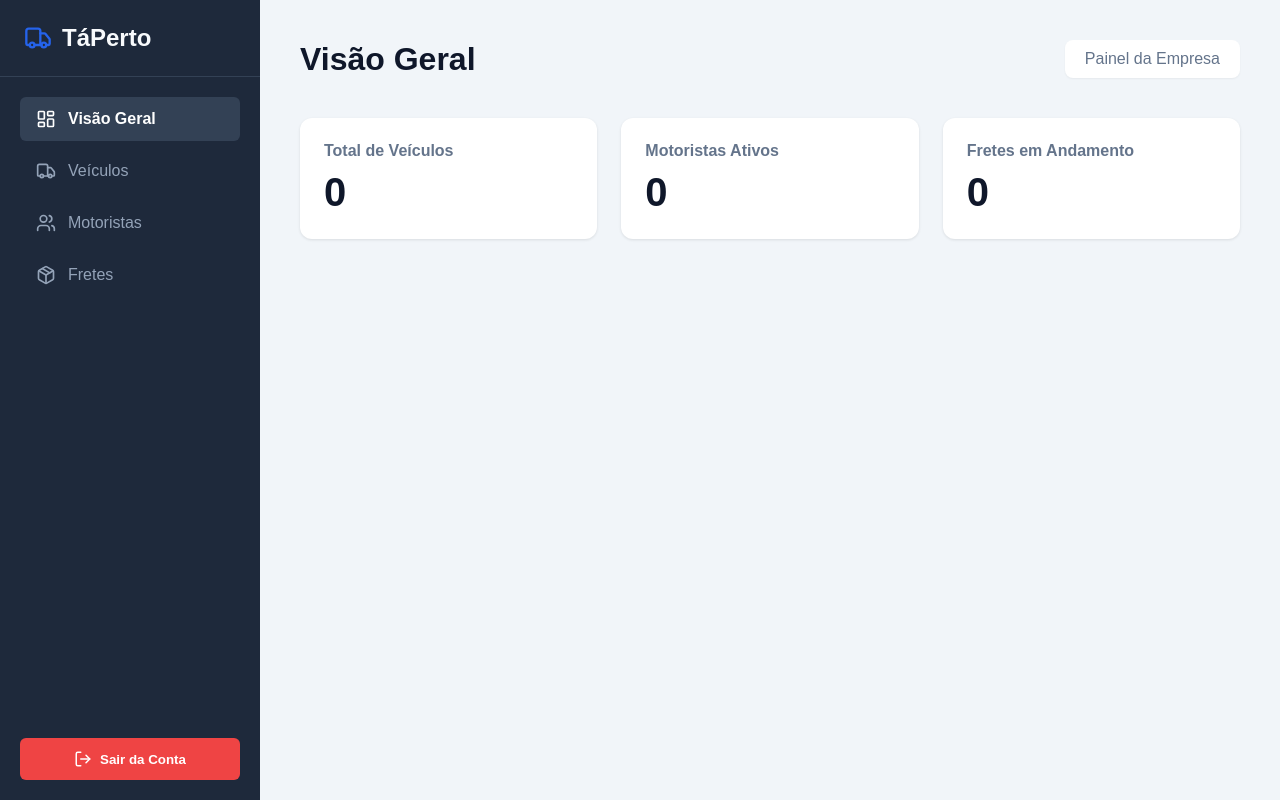
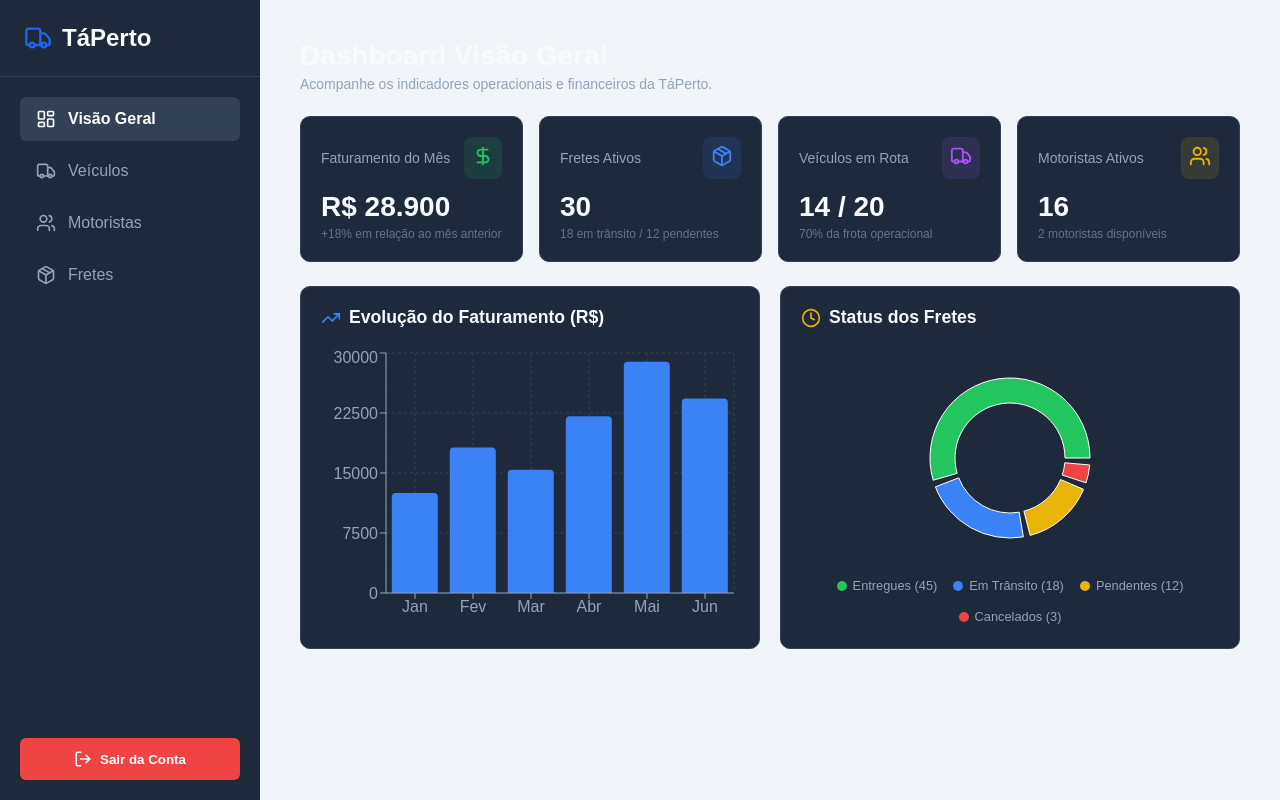
Before and after one commit to Arialyson/aperto-frontend, a React (Vite) app: page /dashboard in a window 1280 px wide. Built offline with nearby package versions, Linux system fonts and the light colour scheme; no server answers; sample sign-in values are in the browser's storage.

Commit message:
graficos

```diff
--- a/package.json
+++ b/package.json
@@ -14,7 +14,8 @@
     "lucide-react": "^1.64.0",
     "react": "^19.3.1",
     "react-dom": "^19.3.1",
-    "react-router-dom": "^7.18.5"
+    "react-router-dom": "^7.18.5",
+    "recharts": "^3.10.1"
   },
   "devDependencies": {
     "@types/node": "^24.19.2",
--- a/src/pages/Dashboard.tsx
+++ b/src/pages/Dashboard.tsx
@@ -1,53 +1,169 @@
-import { useEffect, useState } from 'react';
-import { api } from '../services/api';
+import { useState, useEffect } from 'react';
+import { Truck, DollarSign, Users, Package, TrendingUp, Clock, CheckCircle2 } from 'lucide-react';
+import { ResponsiveContainer, BarChart, Bar, XAxis, YAxis, Tooltip, CartesianGrid, PieChart, Pie, Cell } from 'recharts';
+
+interface MetricCardProps {
+  title: string;
+  value: string | number;
+  icon: React.ReactNode;
+  color: string;
+  description: string;
+}
+
+function MetricCard({ title, value, icon, color, description }: MetricCardProps) {
+  return (
+    <div style={{ backgroundColor: '#1e293b', padding: '20px', borderRadius: '10px', border: '1px solid #334155', display: 'flex', flexDirection: 'column', gap: '12px' }}>
+      <div style={{ display: 'flex', justifyContent: 'space-between', alignItems: 'center' }}>
+        <span style={{ color: '#94a3b8', fontSize: '0.875rem', fontWeight: 500 }}>{title}</span>
+        <div style={{ padding: '8px', borderRadius: '8px', backgroundColor: `${color}20`, color: color }}>
+          {icon}
+        </div>
+      </div>
+      <div>
+        <h2 style={{ color: '#f8fafc', fontSize: '1.75rem', fontWeight: 'bold', margin: 0 }}>{value}</h2>
+        <p style={{ color: '#64748b', fontSize: '0.75rem', margin: '4px 0 0 0' }}>{description}</p>
+      </div>
+    </div>
+  );
+}
 
 export function Dashboard() {
-  const [metricas, setMetricas] = useState({ veiculos: 0, motoristas: 0, fretes: 0 });
+  const [loading, setLoading] = useState(true);
+
+  // Dados mockados para exibição visual imediata dos gráficos
+  const faturamentoMensal = [
+    { mes: 'Jan', valor: 12500 },
+    { mes: 'Fev', valor: 18200 },
+    { mes: 'Mar', valor: 15400 },
+    { mes: 'Abr', valor: 22100 },
+    { mes: 'Mai', valor: 28900 },
+    { mes: 'Jun', valor: 24300 },
+  ];
+
+  const statusFretes = [
+    { name: 'Entregues', value: 45, color: '#22c55e' },
+    { name: 'Em Trânsito', value: 18, color: '#3b82f6' },
+    { name: 'Pendentes', value: 12, color: '#eab308' },
+    { name: 'Cancelados', value: 3, color: '#ef4444' },
+  ];
 
   useEffect(() => {
-    async function carregarDados() {
-      try {
-        const [resVeiculos, resMotoristas, resFretes] = await Promise.all([
-          api.get('/veiculos'),
-          api.get('/motoristas'),
-          api.get('/fretes')
-        ]);
-
-        setMetricas({
-          veiculos: resVeiculos.data.length || 0,
-          motoristas: resMotoristas.data.length || 0,
-          fretes: resFretes.data.length || 0
-        });
-      } catch (error) {
-        console.error("Erro ao buscar dados do backend", error);
-      }
-    }
-    carregarDados();
+    // Simula carregamento inicial
+    const timer = setTimeout(() => setLoading(false), 300);
+    return () => clearTimeout(timer);
   }, []);
 
+  if (loading) {
+    return (
+      <div style={{ color: '#f8fafc', padding: '20px' }}>
+        <p>A carregar indicadores do Dashboard...</p>
+      </div>
+    );
+  }
+
   return (
-    <>
-      <header style={{ display: 'flex', justifyContent: 'space-between', alignItems: 'center', marginBottom: '40px' }}>
-        <h1 style={{ margin: 0, color: '#0f172a', fontSize: '2rem' }}>Visão Geral</h1>
-        <div style={{ backgroundColor: 'white', padding: '10px 20px', borderRadius: '8px', boxShadow: '0 1px 2px rgba(0,0,0,0.05)' }}>
-          <span style={{ color: '#64748b' }}>Painel da Empresa</span>
+    <div style={{ display: 'flex', flexDirection: 'column', gap: '24px' }}>
+      <div>
+        <h1 style={{ color: '#f8fafc', margin: 0, fontSize: '1.75rem', fontWeight: 'bold' }}>Dashboard Visão Geral</h1>
+        <p style={{ color: '#94a3b8', margin: '4px 0 0 0', fontSize: '0.875rem' }}>Acompanhe os indicadores operacionais e financeiros da TáPerto.</p>
+      </div>
+
+      {/* Grid de Cards de Métricas */}
+      <div style={{ display: 'grid', gridTemplateColumns: 'repeat(auto-fit, minmax(220px, 1fr))', gap: '16px' }}>
+        <MetricCard
+          title="Faturamento do Mês"
+          value="R$ 28.900"
+          icon={<DollarSign size={22} />}
+          color="#22c55e"
+          description="+18% em relação ao mês anterior"
+        />
+        <MetricCard
+          title="Fretes Ativos"
+          value="30"
+          icon={<Package size={22} />}
+          color="#3b82f6"
+          description="18 em trânsito / 12 pendentes"
+        />
+        <MetricCard
+          title="Veículos em Rota"
+          value="14 / 20"
+          icon={<Truck size={22} />}
+          color="#a855f7"
+          description="70% da frota operacional"
+        />
+        <MetricCard
+          title="Motoristas Ativos"
+          value="16"
+          icon={<Users size={22} />}
+          color="#eab308"
+          description="2 motoristas disponíveis"
+        />
+      </div>
+
+      {/* Seção de Gráficos */}
+      <div style={{ display: 'grid', gridTemplateColumns: 'repeat(auto-fit, minmax(350px, 1fr))', gap: '20px' }}>
+
+        {/* Gráfico de Barras - Faturamento */}
+        <div style={{ backgroundColor: '#1e293b', padding: '20px', borderRadius: '10px', border: '1px solid #334155' }}>
+          <div style={{ display: 'flex', alignItems: 'center', gap: '8px', marginBottom: '20px' }}>
+            <TrendingUp color="#3b82f6" size={20} />
+            <h2 style={{ color: '#f8fafc', fontSize: '1.1rem', margin: 0 }}>Evolução do Faturamento (R$)</h2>
+          </div>
+          <div style={{ width: '100%', height: '280px' }}>
+            <ResponsiveContainer width="100%" height="100%">
+              <BarChart data={faturamentoMensal}>
+                <CartesianGrid strokeDasharray="3 3" stroke="#334155" />
+                <XAxis dataKey="mes" stroke="#94a3b8" />
+                <YAxis stroke="#94a3b8" />
+                <Tooltip
+                  contentStyle={{ backgroundColor: '#0f172a', borderColor: '#334155', color: '#f8fafc' }}
+                  formatter={(value: any) => [`R$ ${value}`, 'Faturamento']}
+                />
+                <Bar dataKey="valor" fill="#3b82f6" radius={[4, 4, 0, 0]} />
+              </BarChart>
+            </ResponsiveContainer>
+          </div>
         </div>
-      </header>
 
-      <div style={{ display: 'grid', gridTemplateColumns: 'repeat(auto-fit, minmax(280px, 1fr))', gap: '24px' }}>
-        <div style={{ backgroundColor: 'white', padding: '24px', borderRadius: '12px', boxShadow: '0 1px 3px rgba(0,0,0,0.1)' }}>
-          <h3 style={{ margin: '0 0 10px 0', color: '#64748b', fontSize: '1rem' }}>Total de Veículos</h3>
-          <p style={{ margin: 0, fontSize: '2.5rem', fontWeight: 'bold', color: '#0f172a' }}>{metricas.veiculos}</p>
+        {/* Gráfico de Rosca - Distribution dos Fretes */}
+        <div style={{ backgroundColor: '#1e293b', padding: '20px', borderRadius: '10px', border: '1px solid #334155' }}>
+          <div style={{ display: 'flex', alignItems: 'center', gap: '8px', marginBottom: '20px' }}>
+            <Clock color="#eab308" size={20} />
+            <h2 style={{ color: '#f8fafc', fontSize: '1.1rem', margin: 0 }}>Status dos Fretes</h2>
+          </div>
+          <div style={{ width: '100%', height: '220px' }}>
+            <ResponsiveContainer width="100%" height="100%">
+              <PieChart>
+                <Pie
+                  data={statusFretes}
+                  cx="50%"
+                  cy="50%"
+                  innerRadius={55}
+                  outerRadius={80}
+                  paddingAngle={5}
+                  dataKey="value"
+                >
+                  {statusFretes.map((entry, index) => (
+                    <Cell key={`cell-${index}`} fill={entry.color} />
+                  ))}
+                </Pie>
+                <Tooltip contentStyle={{ backgroundColor: '#0f172a', borderColor: '#334155', color: '#f8fafc' }} />
+              </PieChart>
+            </ResponsiveContainer>
+          </div>
+
+          {/* Legenda do Gráfico */}
+          <div style={{ display: 'flex', justifyContent: 'center', gap: '16px', flexWrap: 'wrap', marginTop: '10px' }}>
+            {statusFretes.map((item) => (
+              <div key={item.name} style={{ display: 'flex', alignItems: 'center', gap: '6px' }}>
+                <div style={{ width: '10px', height: '10px', borderRadius: '50%', backgroundColor: item.color }} />
+                <span style={{ color: '#94a3b8', fontSize: '0.8rem' }}>{item.name} ({item.value})</span>
+              </div>
+            ))}
+          </div>
         </div>
-        <div style={{ backgroundColor: 'white', padding: '24px', borderRadius: '12px', boxShadow: '0 1px 3px rgba(0,0,0,0.1)' }}>
-          <h3 style={{ margin: '0 0 10px 0', color: '#64748b', fontSize: '1rem' }}>Motoristas Ativos</h3>
-          <p style={{ margin: 0, fontSize: '2.5rem', fontWeight: 'bold', color: '#0f172a' }}>{metricas.motoristas}</p>
-        </div>
-        <div style={{ backgroundColor: 'white', padding: '24px', borderRadius: '12px', boxShadow: '0 1px 3px rgba(0,0,0,0.1)' }}>
-          <h3 style={{ margin: '0 0 10px 0', color: '#64748b', fontSize: '1rem' }}>Fretes em Andamento</h3>
-          <p style={{ margin: 0, fontSize: '2.5rem', fontWeight: 'bold', color: '#0f172a' }}>{metricas.fretes}</p>
-        </div>
+
       </div>
-    </>
+    </div>
   );
 }
```
Also changed, not shown: 1 other file (tests, documents, lock files or other folders).
